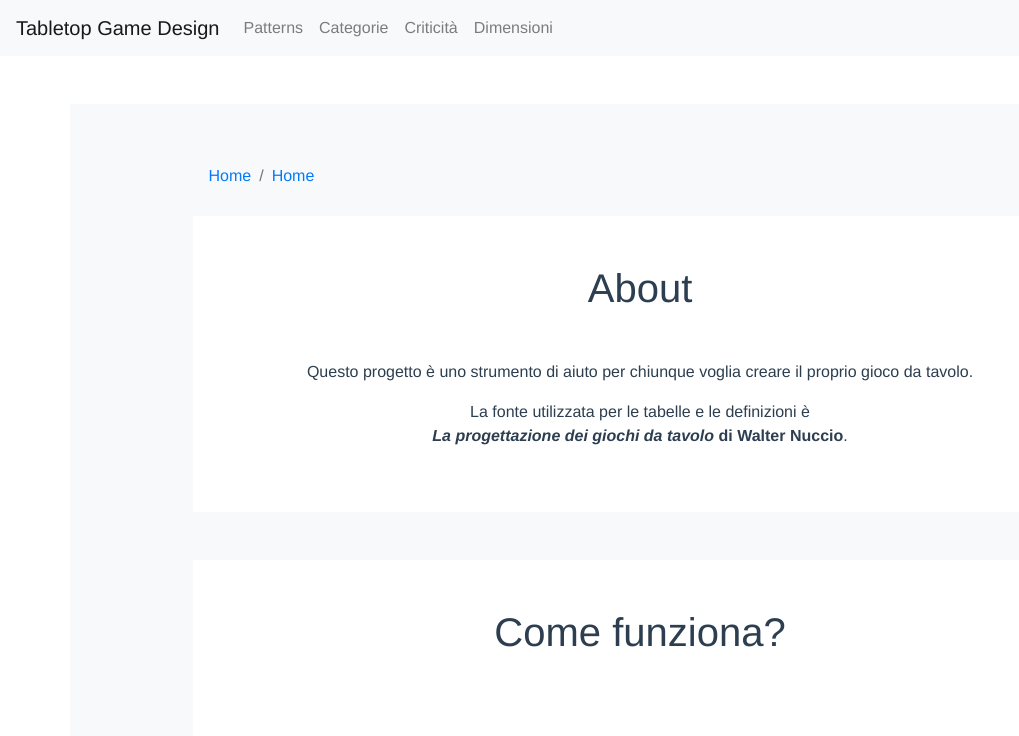
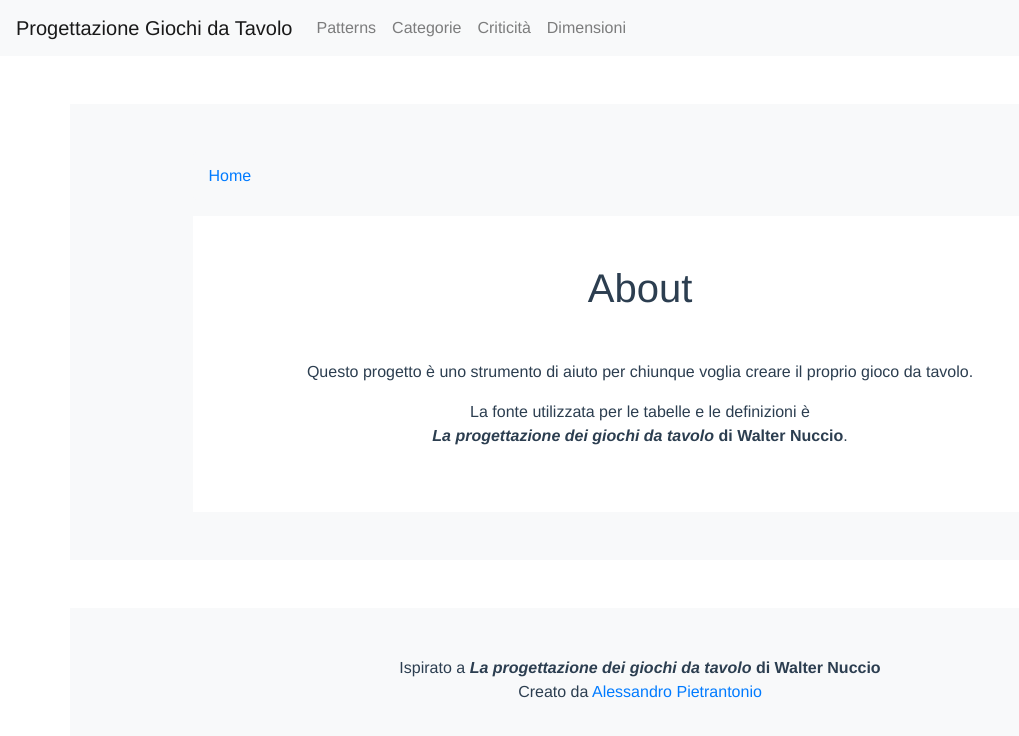
Before and after one commit to pietrantonio91/tabletop_frontend, a Vue app: page /#/ in a window 1280 px wide. Shown: the top 736 px of the page, without its empty margins (0-1019 px from the left). Built offline with nearby package versions, Linux system fonts and the light colour scheme.

Commit message:
alcune fix

```diff
--- a/src/App.vue
+++ b/src/App.vue
@@ -9,7 +9,7 @@
 						Home
 					</b-breadcrumb-item>
 					<b-breadcrumb-item
-						v-if="$route.path.split('/')[1] !== undefined"
+						v-if="$route.path.split('/')[1] !== undefined && $route.name != 'home'"
 						:to="{name: $route.path.split('/')[1]}">
 						{{ $route.meta.breadcrumb }}
 					</b-breadcrumb-item>
@@ -17,16 +17,19 @@
 			</div>
             <router-view></router-view>
         </div>
+        <my-footer></my-footer>
     </div>
 </template>
 
 <script>
 import Navbar from "./components/parts/Navbar";
+import MyFooter from "./components/parts/MyFooter";
 
 export default {
     name: "App",
     components: {
         Navbar,
+        MyFooter
     },
 };
 </script>
--- a/src/components/pages/Home.vue
+++ b/src/components/pages/Home.vue
@@ -13,14 +13,6 @@
                 </p>
             </div>
         </div>
-        <div class="col-10 offset-1 bg-white mt-5 p-5">
-            <h3 class="h1">
-                Come funziona?
-            </h3>
-            <div class="mt-5">
-
-            </div>
-        </div>
     </div>
 </template>
 
--- /dev/null
+++ b/src/components/parts/MyFooter.vue
@@ -0,0 +1,10 @@
+<template>
+    <footer class="container my-5 bg-light p-5 mt-5 text-center">
+        Ispirato a <strong><i>La progettazione dei giochi da tavolo</i> di Walter Nuccio</strong><br>
+        Creato da <a href="https://alessandropietrantonio.it" target="_blank">Alessandro Pietrantonio</a>
+    </footer>
+</template>
+
+<script>
+export default {}
+</script>
--- a/src/components/parts/Navbar.vue
+++ b/src/components/parts/Navbar.vue
@@ -3,7 +3,7 @@
         <b-navbar type="light" variant="light">
             <b-navbar-nav>
 
-                <b-link :to="{name: 'home'}"><b-navbar-brand>Tabletop Game Design</b-navbar-brand></b-link>
+                <b-link :to="{name: 'home'}"><b-navbar-brand>Progettazione Giochi da Tavolo</b-navbar-brand></b-link>
 
                 <b-nav-item :to="{name: 'patterns'}" :class="($route.path.includes('patterns') ? 'active' : '')">Patterns</b-nav-item>
 
```
